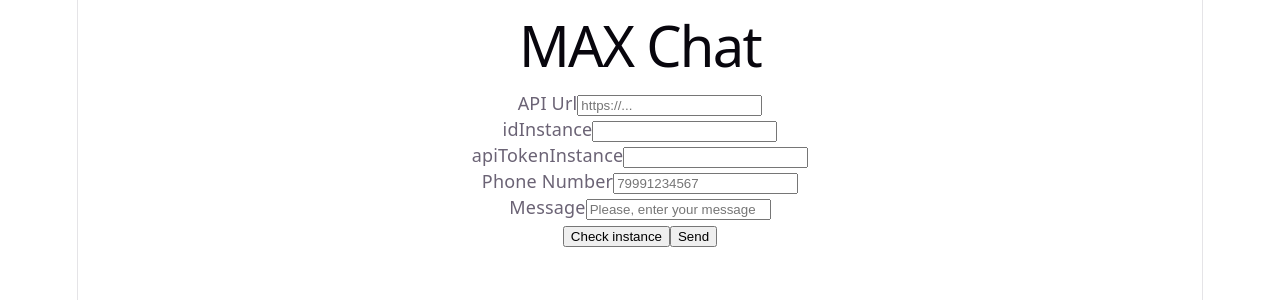
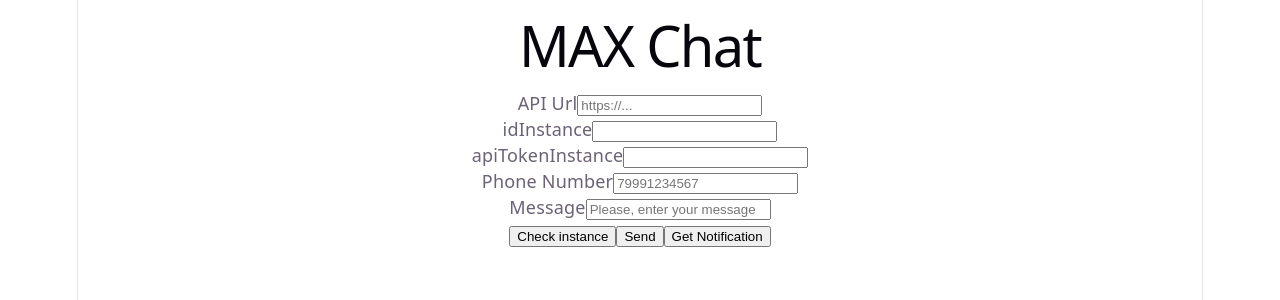
Before and after one commit to avramenkomy/test-unit-wa, a React (Vite) app: page / in a window 1280 px wide. Shown: the top 300 px of the page. Built offline with nearby package versions, Linux system fonts and the light colour scheme.

Commit message:
feat: add receiving and deleting notification

```diff
--- a/src/App.jsx
+++ b/src/App.jsx
@@ -1,5 +1,12 @@
 import { useState } from 'react';
-import { sendMessage, getStateInstance } from './api/greenApi';
+import {
+  sendMessage, getStateInstance, receiveNotification, deleteNotification
+} from './api/greenApi';
+
+import {
+  INCOMING_MESSAGE_RECEIVED,
+  TEXT_MESSAGE,
+} from './constants';
 
 function App() {
   const [apiUrl, setApiUrl] = useState('');
@@ -59,6 +66,56 @@ function App() {
       setResult('Error sending message');
     }
   }
+
+
+  const handleReceiveNotification = async () => {
+    try {
+      const requestParams = {
+        apiUrl,
+        idInstance,
+        apiTokenInstance,
+      }
+
+      const response = await receiveNotification(requestParams);
+
+      console.log('Notification: ', response);
+
+      if (!response) {
+        setResult('New notifications not found.');
+        return;
+      }
+
+      const { receiptId, body } = response;
+
+      if (body.typeWebhook === INCOMING_MESSAGE_RECEIVED && body.messageData?.typeMessage === TEXT_MESSAGE) {
+        const senderName = body.senderData?.senderName;
+        const text = body.messageData?.textMessageData?.textMessage;
+
+        console.group('MessageData:');
+        console.log('Sender: ', senderName);
+        console.log('Message: ', text);
+        console.groupEnd();
+
+        setResult(`${senderName}: ${text}`);
+      }
+
+      const deleteRequestParams = {
+        apiUrl,
+        idInstance,
+        apiTokenInstance,
+        receiptId,
+      }
+
+      await deleteNotification(deleteRequestParams);
+
+      console.log(`Notification ${receiptId} has been removed.`);
+
+    } catch (error) {
+      console.error('Receive Notification Error: ', error);
+      setResult('Notofications receiving error');
+    }
+  }
+
 
   return (
     <main>
@@ -130,6 +187,11 @@ function App() {
         <button type="submit">
           Send
         </button>
+
+        {/* Temporary button, must be remove after developing */}
+        <button onClick={handleReceiveNotification} type="button">
+          Get Notification
+        </button>
       </form>
 
       {result && <p>{result}</p>}
--- a/src/api/greenApi.js
+++ b/src/api/greenApi.js
@@ -34,3 +34,25 @@ export const sendMessage = async ({
 
   return response.data;
 };
+
+
+export const receiveNotification = async ({
+  apiUrl, idInstance, apiTokenInstance,
+}) => {
+  const url = `${apiUrl}/waInstance${idInstance}/receiveNotification/${apiTokenInstance}`;
+
+  const response = await axios.get(url);
+
+  return response.data;
+}
+
+
+export const deleteNotification = async ({
+  apiUrl, idInstance, apiTokenInstance, receiptId,
+}) => {
+  const url = `${apiUrl}/waInstance${idInstance}/deleteNotification/${apiTokenInstance}/${receiptId}`;
+
+  const response = await axios.delete(url);
+
+  return response.data;
+}
--- /dev/null
+++ b/src/constants.js
@@ -0,0 +1,3 @@
+export const INCOMING_MESSAGE_RECEIVED = 'incomingMessageReceived';
+
+export const TEXT_MESSAGE = 'textMessage';
```
